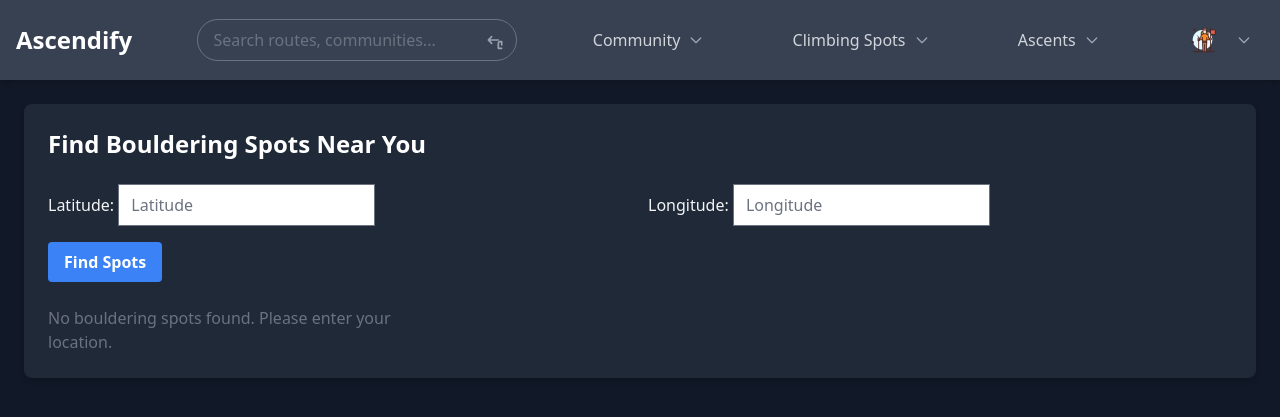
After one commit to dawid31/ascendify, a Django app: page /find-spots in a window 1280 px wide. The commit adds this page. Shown: the top 417 px of the page. Run offline with Django 4.2, Linux system fonts and the light colour scheme; style sheets or scripts are compiled from the project's sources; some libraries are stand-ins or nearby versions.

Commit message:
Added Google API to search for climbing spots based on user location

```diff
--- a/ascendify/settings.py
+++ b/ascendify/settings.py
@@ -43,6 +43,7 @@ INSTALLED_APPS = [
     'tailwind',
     'theme',
     'django_browser_reload',
+    'corsheaders',
 ]
 
 TAILWIND_APP_NAME = 'theme'
@@ -60,6 +61,7 @@ MIDDLEWARE = [
     'django.contrib.messages.middleware.MessageMiddleware',
     'django.middleware.clickjacking.XFrameOptionsMiddleware',
     'django_browser_reload.middleware.BrowserReloadMiddleware',
+    'corsheaders.middleware.CorsMiddleware',
 ]
 
 ROOT_URLCONF = 'ascendify.urls'
--- a/ascendify_app/forms.py
+++ b/ascendify_app/forms.py
@@ -36,3 +36,7 @@ class ProfileUpdateForm(forms.ModelForm):
         if commit:
             profile.save()
         return profile
+
+class LocationForm(forms.Form):
+    latitude = forms.FloatField(widget=forms.NumberInput(attrs={'class': 'form-input', 'placeholder': 'Latitude'}))
+    longitude = forms.FloatField(widget=forms.NumberInput(attrs={'class': 'form-input', 'placeholder': 'Longitude'}))
--- /dev/null
+++ b/ascendify_app/templates/ascendify_app/find_spots.html
@@ -0,0 +1,61 @@
+{% load static tailwind_tags %}
+{% include 'ascendify_app/base.html' %}
+
+<!DOCTYPE html>
+<html lang="en">
+<head>
+    {% tailwind_css %}
+    <meta charset="UTF-8">
+    <meta name="viewport" content="width=device-width, initial-scale=1.0">
+    <title>Find Bouldering Spots - Ascendify</title>
+</head>
+<body class="bg-gray-900 text-gray-100">
+    <div class="container mx-auto p-6">
+        <div class="bg-gray-800 p-6 rounded-lg shadow-md">
+            <h2 class="text-2xl font-semibold text-white mb-6">Find Bouldering Spots Near You</h2>
+
+            <!-- Location Form -->
+            <form method="POST" class="mb-6">
+                {% csrf_token %}
+                <div class="grid grid-cols-1 md:grid-cols-2 gap-4">
+                    <div>
+                        {{ form.latitude.label_tag }}
+                        {{ form.latitude }}
+                    </div>
+                    <div>
+                        {{ form.longitude.label_tag }}
+                        {{ form.longitude }}
+                    </div>
+                </div>
+                <button type="submit" class="bg-blue-500 hover:bg-blue-600 text-white font-bold py-2 px-4 rounded mt-4">
+                    Find Spots
+                </button>
+            </form>
+
+            <!-- Display Bouldering Spots -->
+            <div class="grid grid-cols-1 gap-4 sm:grid-cols-2 md:grid-cols-3">
+                {% if spots %}
+                    {% for spot in spots %}
+                        <div class="bg-gray-700 p-4 rounded shadow-md">
+                            <h3 class="text-lg font-semibold text-white mb-2">{{ spot.name }}</h3>
+                            <p class="text-gray-400">{{ spot.vicinity }}</p>
+                            {% if spot.photos %}
+                                <img
+                                    src="https://maps.googleapis.com/maps/api/place/photo?maxwidth=400&photoreference={{ spot.photos.0.photo_reference }}&key={{ api_key }}"
+                                    alt="{{ spot.name }}"
+                                    class="w-full h-40 object-cover rounded mb-2"
+                                >
+                            {% else %}
+                                <p class="text-gray-500">No image available</p>
+                            {% endif %}
+                        </div>
+                    {% endfor %}
+                {% else %}
+                    <p class="text-gray-500">No bouldering spots found. Please enter your location.</p>
+                {% endif %}
+            </div>
+
+        </div>
+    </div>
+</body>
+</html>
--- a/ascendify_app/templates/ascendify_app/navbar.html
+++ b/ascendify_app/templates/ascendify_app/navbar.html
@@ -36,18 +36,17 @@
             </div>
         </div>
 
-        <!-- Routes Dropdown -->
+        <!-- Climbing Spots Dropdown -->
         <div class="relative">
             <button class="dropdown-toggle flex items-center space-x-2 bg-gray-700 py-2 px-3 rounded-full hover:bg-gray-600 focus:outline-none focus:ring-2 focus:ring-blue-500">
-                <span class="text-gray-300">Routes</span>
+                <span class="text-gray-300">Climbing Spots</span>
                 <svg class="w-4 h-4 text-gray-400" fill="none" stroke="currentColor" viewBox="0 0 24 24">
                     <path stroke-linecap="round" stroke-linejoin="round" stroke-width="2" d="M19 9l-7 7-7-7"></path>
                 </svg>
             </button>
             <div class="dropdown-menu absolute right-0 mt-2 w-48 bg-gray-700 rounded-md shadow-lg hidden">
-                <a href="#" class="block px-4 py-2 text-gray-300 hover:bg-gray-600">Top Routes</a>
-                <a href="#" class="block px-4 py-2 text-gray-300 hover:bg-gray-600">Nearby</a>
-                <a href="#" class="block px-4 py-2 text-gray-300 hover:bg-gray-600">Popular</a>
+                <a href="{% url 'find-spots' %}" class="block px-4 py-2 text-gray-300 hover:bg-gray-600">Indoor spots</a>
+                <a href="#" class="block px-4 py-2 text-gray-300 hover:bg-gray-600">Outdoor spots</a>
             </div>
         </div>
 
--- a/ascendify_app/urls.py
+++ b/ascendify_app/urls.py
@@ -15,4 +15,5 @@ urlpatterns = [
     path('forum/channel/<int:channel_id>/', views.channel_discussion_view, name='channel_discussion'),
     path('forum/send_message/<int:channel_id>/', views.send_message, name='send_message'),
     path('search/', views.search, name='search'),
+    path('find-spots/', views.find_spots, name='find_spots'),
 ]
--- a/ascendify_app/views.py
+++ b/ascendify_app/views.py
@@ -9,6 +9,10 @@ from django.urls import reverse
 from django.http import HttpResponseRedirect
 from django.db.models import Q
 from django.contrib.auth.models import User
+import requests
+from .forms import LocationForm
+from dotenv import load_dotenv
+import os
 
 def index(request):
     return render(request, 'ascendify_app/index.html')
@@ -158,3 +162,31 @@ def community(request):
 
 def events(request):
     return render(request, 'ascendify_app/events.html')
+
+
+
+def find_spots(request):
+    spots = []
+    load_dotenv()
+    api_key = os.getenv('GOOGLE_API_KEY')
+    if request.method == 'POST':
+        form = LocationForm(request.POST)
+        if form.is_valid():
+            latitude = form.cleaned_data.get('latitude')
+            longitude = form.cleaned_data.get('longitude')
+
+            # Google Places API call
+            radius = 5000  # 5km radius
+            url = (
+                f'https://maps.googleapis.com/maps/api/place/nearbysearch/json'
+                f'?location={latitude},{longitude}'
+                f'&keyword=bouldering'
+                f'&key={api_key}'
+            )
+
+            response = requests.get(url)
+            spots = response.json().get('results', [])
+    else:
+        form = LocationForm()
+
+    return render(request, 'ascendify_app/find_spots.html', {'form': form, 'spots': spots, 'api_key': api_key})
--- a/theme/static/css/dist/styles.css
+++ b/theme/static/css/dist/styles.css
@@ -1022,6 +1038,10 @@ select {
 
 .justify-between {
   justify-content: space-between;
+}
+
+.gap-4 {
+  gap: 1rem;
 }
 
 .gap-6 {
@@ -1415,9 +1496,20 @@ select {
   --tw-ring-color: rgb(59 130 246 / var(--tw-ring-opacity));
 }
 
+.focus\:ring-green-500:focus {
+  --tw-ring-opacity: 1;
+  --tw-ring-color: rgb(34 197 94 / var(--tw-ring-opacity));
+}
+
 .active\:bg-gray-600:active {
   --tw-bg-opacity: 1;
   background-color: rgb(75 85 99 / var(--tw-bg-opacity));
+}
+
+@media (min-width: 640px) {
+  .sm\:grid-cols-2 {
+    grid-template-columns: repeat(2, minmax(0, 1fr));
+  }
 }
 
 @media (min-width: 768px) {
@@ -1437,6 +1529,10 @@ select {
     width: 50%;
   }
 
+  .md\:grid-cols-2 {
+    grid-template-columns: repeat(2, minmax(0, 1fr));
+  }
+
   .md\:grid-cols-3 {
     grid-template-columns: repeat(3, minmax(0, 1fr));
   }
```
Also changed, not shown: other parts of theme/static/css/dist/styles.css (+85 -4 lines), ascendify_app/templates/ascendify_app/user_activity.html (added), db.sqlite3.
